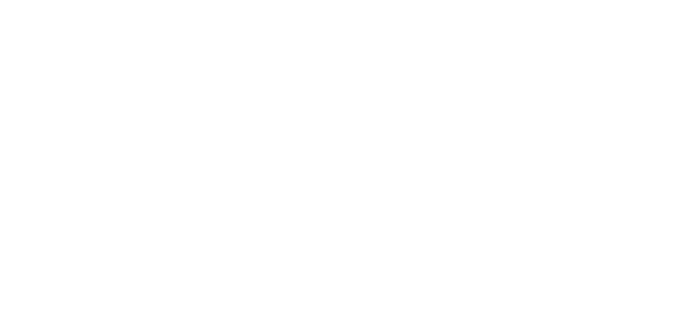
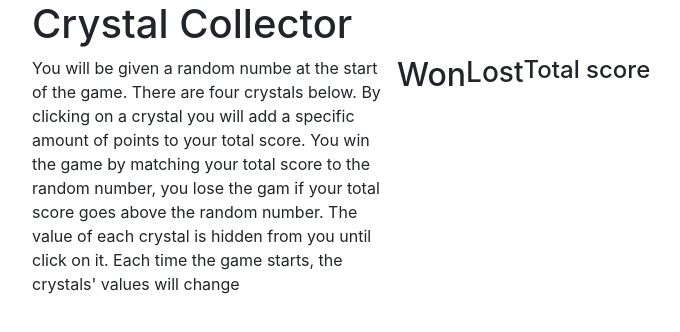
Before and after one commit to myles-dewaal/unit-4-game, a plain HTML site: page index.html in a window 1280 px wide. Shown: the whole page, without its empty margins (53-733 px from the left). Drawn offline with nearby package versions, Linux system fonts and the light colour scheme.

Commit message:
added more html

```diff
--- a/index.html
+++ b/index.html
@@ -19,7 +19,41 @@
 </head>
 
 <body>
+    <div class=container>
+        <div class=row>
+            <div class=col-12>
+                <h1>Crystal Collector</h1>
+            </div>
+            <div class=col-4>
+                <p>
+                    You will be given a random numbe at the start of the game.
+                    There are four crystals below. By clicking on a crystal you will add a specific amount of points to
+                    your
+                    total
+                    score.
+                    You win the game by matching your total score to the random number, you lose the gam if your total
+                    score
+                    goes
+                    above the random number.
+                    The value of each crystal is hidden from you until click on it.
+                    Each time the game starts, the crystals' values will change
+                </p>
+            </div>
 
+            <h2>Won</h2>
+
+            <span id="wins"></span>
+
+            <h3>Lost</h3>
+
+            <span id="lost"></span>
+
+            <h4>
+                Total score
+                <span id="attempts"></span>
+            </h4>
+        </div>
+    </div>
 </body>
 
 </html>
```
